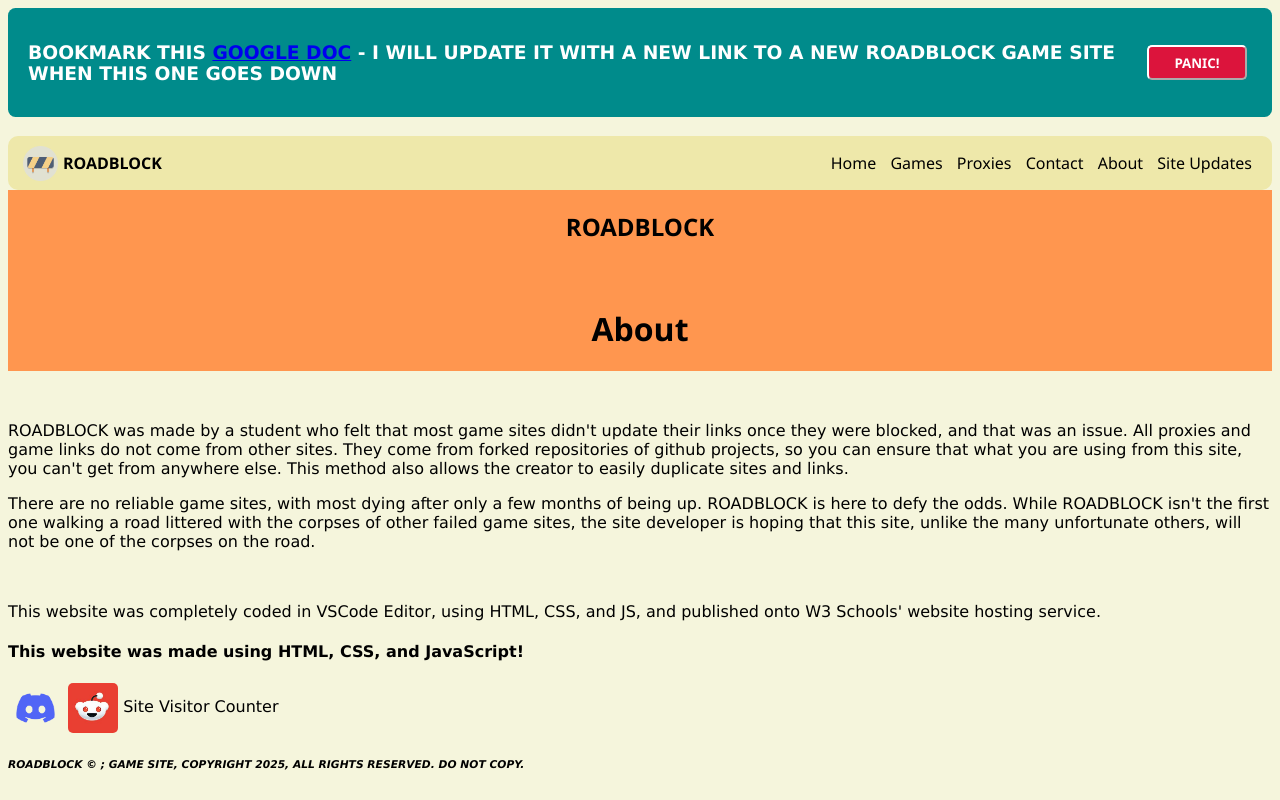
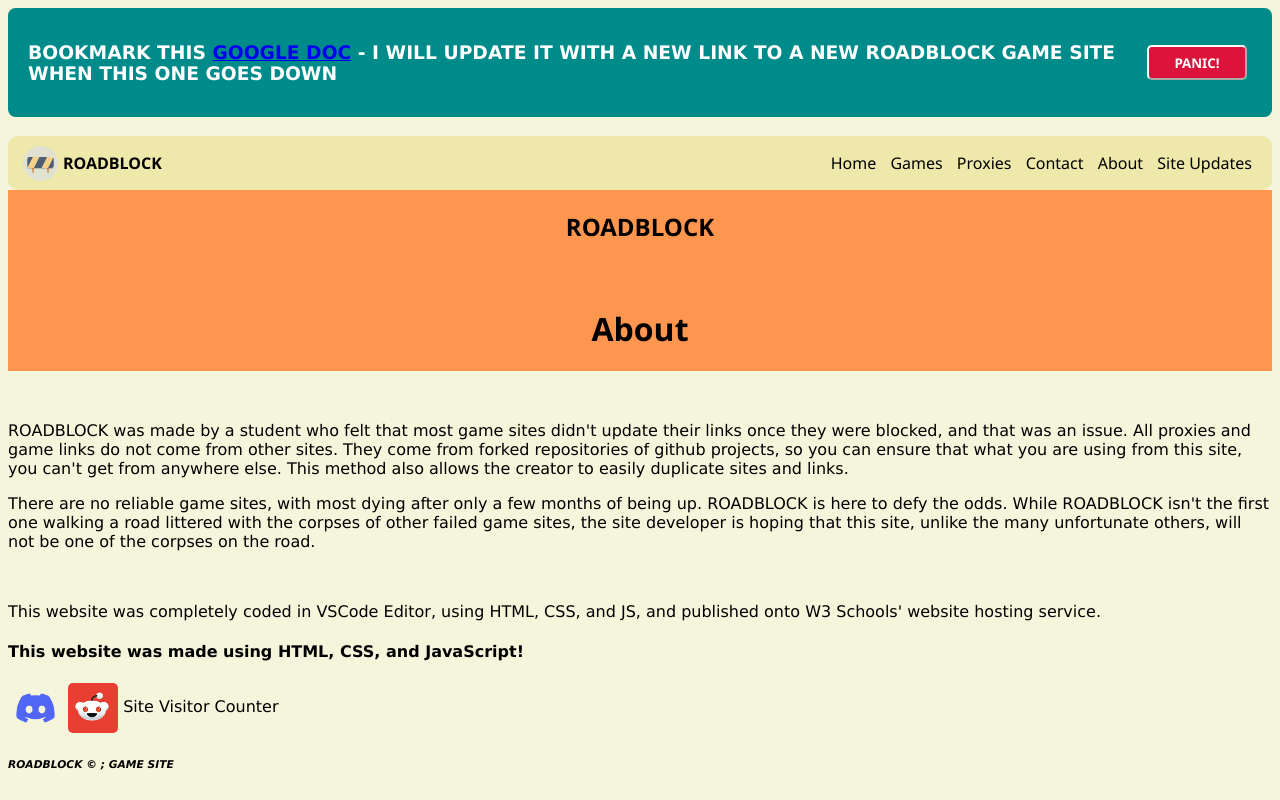
Before and after one commit to cyntaxd/rb.dpme.us, a plain HTML site: page about.html in a window 1280 px wide. Drawn offline with Linux system fonts and the light colour scheme; a script that the page names is missing.

Commit message:
Add files via upload

```diff
--- a/about.html
+++ b/about.html
@@ -59,7 +59,7 @@
         </div>
 
           <div class="footer">
-            <h6><em>ROADBLOCK © ; GAME SITE, COPYRIGHT 2025, ALL RIGHTS RESERVED. DO NOT COPY. </em></h6>
+            <h6><em>ROADBLOCK © ; GAME SITE </em></h6>
           </div>
 
           <script src="script.js"></script>
```
Also changed, not shown: ai.html (+1 -1 lines), contact.html (+1 -1 lines), dogev4-backup.html (+1 -1 lines), dogev4.html (+1 -1 lines), frogies-arcade-backup.html (+1 -1 lines), frogies-arcade.html (+1 -1 lines), index.html (+1 -1 lines), proxies.html (+1 -1 lines), slope.html (+1 -1 lines), updates.html (+1 -1 lines).
